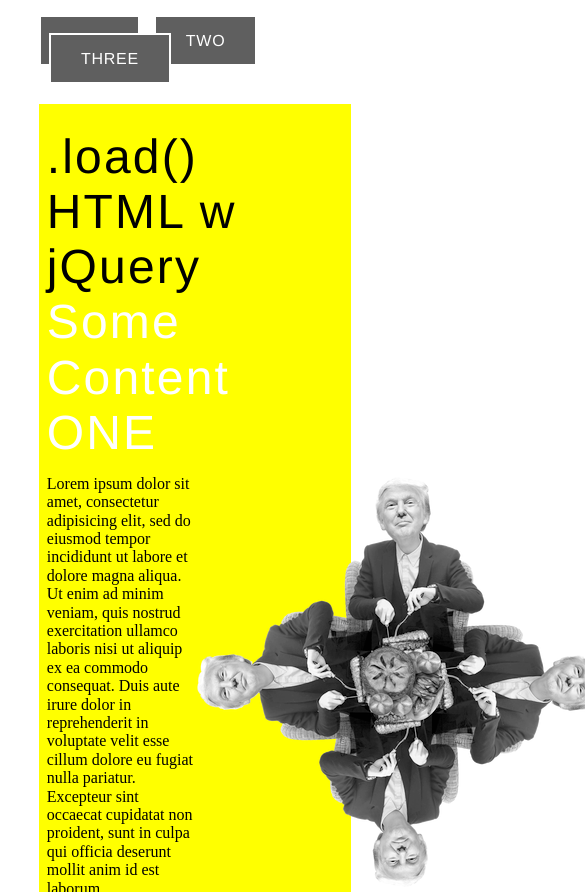
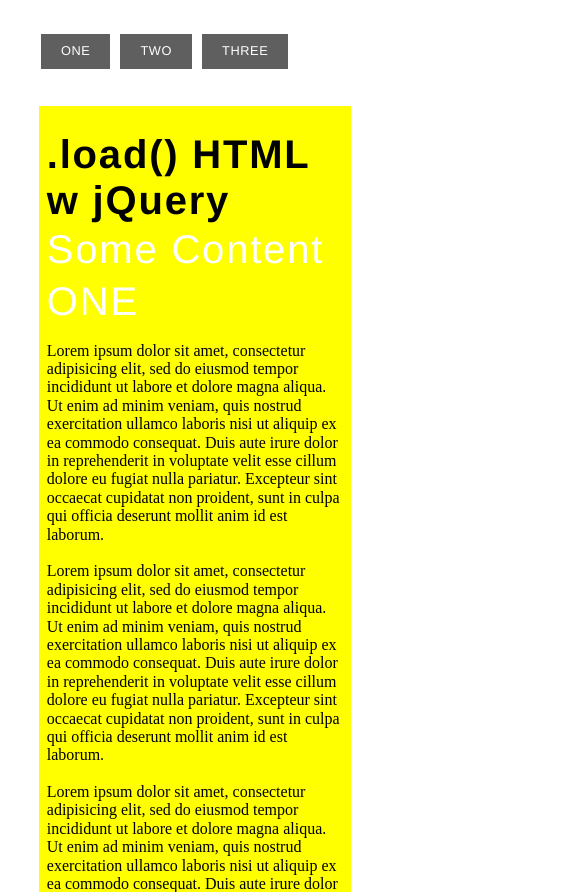
Before and after one commit to foxmic/foxmic.github.io, a plain HTML site: page load(1).html in a window 390 px wide. Shown: the part 270-1162 px from the top of the page, 585 px wide, since content can reach past the window. Drawn offline with nearby package versions, Linux system fonts and the light colour scheme.

Commit message:
load @media v1

```diff
--- a/js/script.js
+++ b/js/script.js
@@ -1,7 +1,7 @@
 
 $('#buttondiv a').on('click', function(e) {
+  var url = this.href;
   e.preventDefault();
-  var url = this.href;
 
 
   $('#content').remove();
--- a/load(1).html
+++ b/load(1).html
@@ -18,7 +18,7 @@
 
   <!-- /// HEADER /// -->
   <header>
-    <div id="logo"><img src="images/sandfoxx-logo.png"/></div>
+    <div id="logo"><img id="logoimg" src="images/sandfoxx-logo.png"/></div>
     <nav>
       <a href="index.html">home</a>
       <a href="load(1).html">.load()</a>
--- a/style.css
+++ b/style.css
@@ -17,10 +17,11 @@ h1, h2, h3, h4, a, p {
   font-weight: lighter;
   font-size: 3em;
   color: white;
+  line-height: 1.3;
 }
 
 .header-bold {
-  font-weight: normal;
+  font-weight: bold;
   font-size: 3em;
 }
 
@@ -35,6 +36,8 @@ h1, h2, h3, h4, a, p {
 img {
   display: block;
   margin: 0 auto;
+  max-width: 100%;
+  height: auto;
 }
 
 nav {
@@ -104,6 +107,7 @@ nav a {
   padding: 15px 30px;
   margin-left: 10px;
   background-color: #5f5f5f;
+  display: inline-block;
 }
 
 #buttondiv a:first-of-type {
@@ -114,3 +118,39 @@ nav a {
   background-color: #2f2f2f;
   border: 2px solid #2f2f2f;
 }
+
+
+/********** Device Styles **********/
+
+
+@media only screen and (max-width: 1150px) {
+
+  .textandimg {
+    display: block;
+  }
+
+  #textdiv, #imgdiv {
+    width: 100%;
+    display: block;
+  }
+
+  #imgdiv {
+    margin-top: 30px;
+  }
+
+}
+
+@media only screen and (max-width: 450px) {
+
+.header-bold, .header-thin {
+  font-size: 2.5em;
+}
+
+#buttondiv a {
+  padding: 10px 20px;
+  margin-left: 2px;
+  background-color: #5f5f5f;
+  font-size: 0.8em;
+}
+
+}
```
